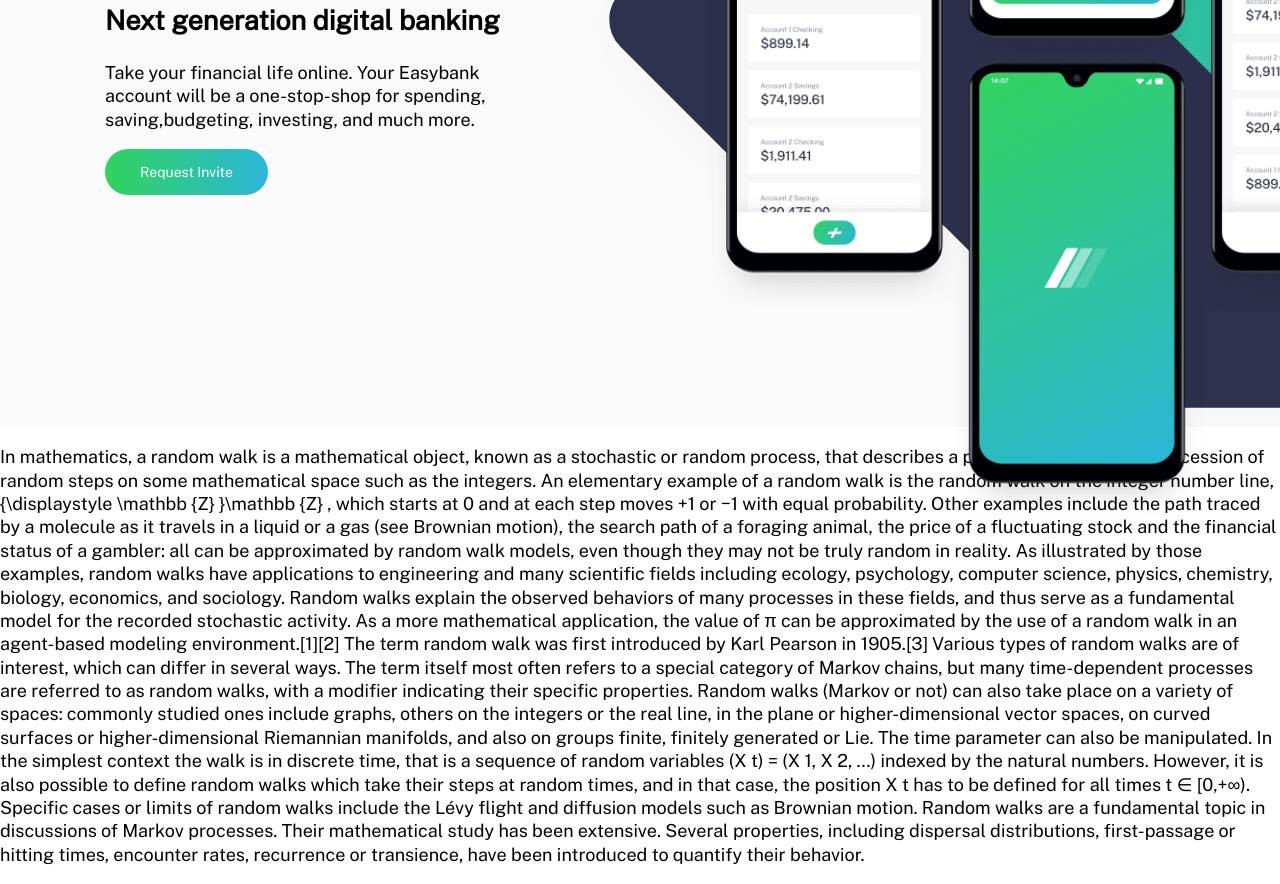
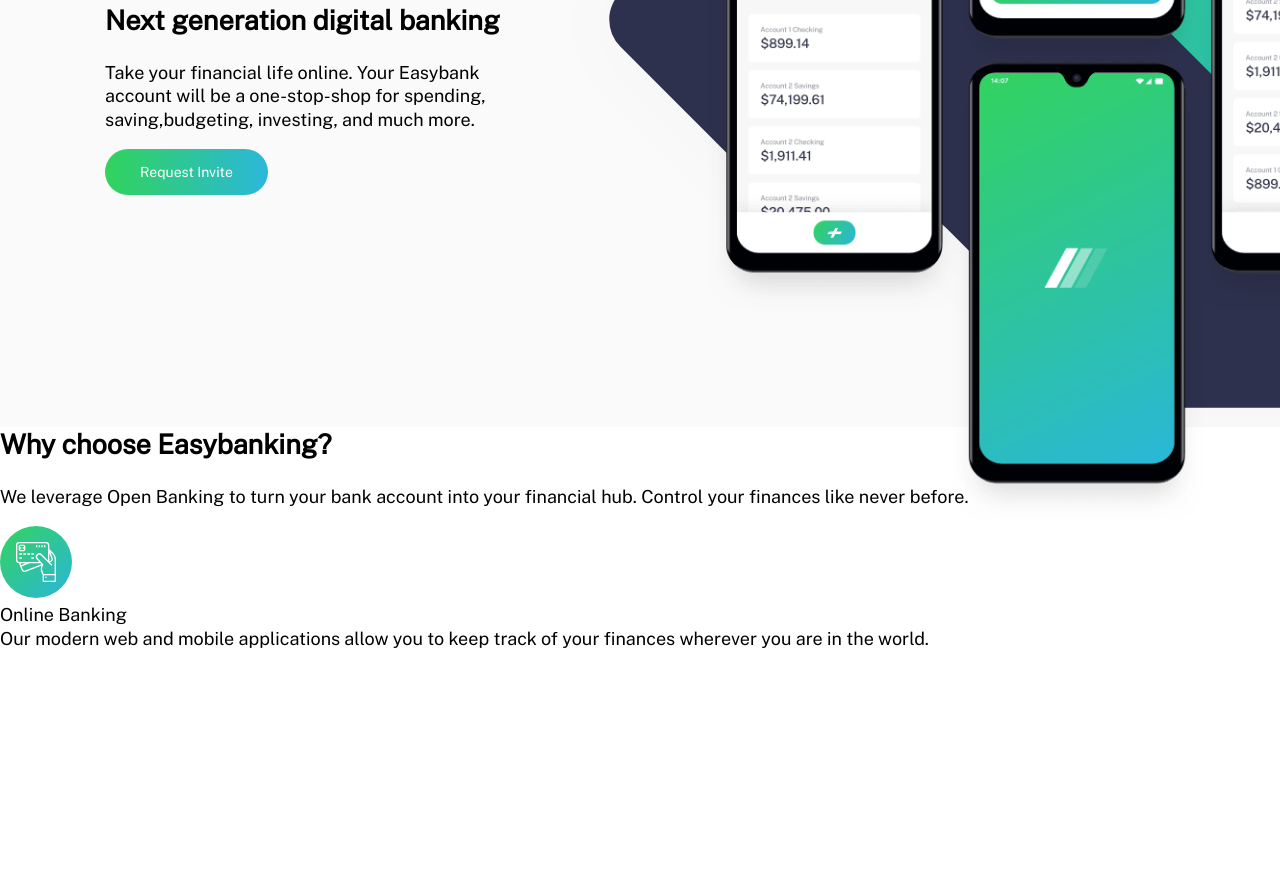
Before and after one commit to PramodKarki2000/simple_responsive_website, a plain HTML site: page index.html in a window 1280 px wide. Shown: the part 309-1193 px from the top of the page. After the commit the page ends 959 px from the top, so only its background shows below. Drawn offline with nearby package versions, Linux system fonts and the light colour scheme.

Commit message:
Adding the features file and css components

```diff
--- a/app/scss/style.scss
+++ b/app/scss/style.scss
@@ -4,3 +4,4 @@
 @import 'global';
 @import 'header';
 @import 'hero';
+@import '_features.scss';
--- a/index.html
+++ b/index.html
@@ -67,46 +67,25 @@
       </div>
     </section>
 
-    <p>
-      In mathematics, a random walk is a mathematical object, known as a
-      stochastic or random process, that describes a path that consists of a
-      succession of random steps on some mathematical space such as the
-      integers. An elementary example of a random walk is the random walk on the
-      integer number line, {\displaystyle \mathbb {Z} }\mathbb {Z} , which
-      starts at 0 and at each step moves +1 or −1 with equal probability. Other
-      examples include the path traced by a molecule as it travels in a liquid
-      or a gas (see Brownian motion), the search path of a foraging animal, the
-      price of a fluctuating stock and the financial status of a gambler: all
-      can be approximated by random walk models, even though they may not be
-      truly random in reality. As illustrated by those examples, random walks
-      have applications to engineering and many scientific fields including
-      ecology, psychology, computer science, physics, chemistry, biology,
-      economics, and sociology. Random walks explain the observed behaviors of
-      many processes in these fields, and thus serve as a fundamental model for
-      the recorded stochastic activity. As a more mathematical application, the
-      value of π can be approximated by the use of a random walk in an
-      agent-based modeling environment.[1][2] The term random walk was first
-      introduced by Karl Pearson in 1905.[3] Various types of random walks are
-      of interest, which can differ in several ways. The term itself most often
-      refers to a special category of Markov chains, but many time-dependent
-      processes are referred to as random walks, with a modifier indicating
-      their specific properties. Random walks (Markov or not) can also take
-      place on a variety of spaces: commonly studied ones include graphs, others
-      on the integers or the real line, in the plane or higher-dimensional
-      vector spaces, on curved surfaces or higher-dimensional Riemannian
-      manifolds, and also on groups finite, finitely generated or Lie. The time
-      parameter can also be manipulated. In the simplest context the walk is in
-      discrete time, that is a sequence of random variables (X t) = (X 1, X 2,
-      ...) indexed by the natural numbers. However, it is also possible to
-      define random walks which take their steps at random times, and in that
-      case, the position X t has to be defined for all times t ∈ [0,+∞).
-      Specific cases or limits of random walks include the Lévy flight and
-      diffusion models such as Brownian motion. Random walks are a fundamental
-      topic in discussions of Markov processes. Their mathematical study has
-      been extensive. Several properties, including dispersal distributions,
-      first-passage or hitting times, encounter rates, recurrence or transience,
-      have been introduced to quantify their behavior.
-    </p>
+    <section class="features">
+      <h2>Why choose Easybanking?</h2>
+      <p>
+        We leverage Open Banking to turn your bank account into your financial
+        hub. Control your finances like never before.
+      </p>
+
+      <div class="features__grid">
+        <div class="features__item">
+          <div class="features__icon"></div>
+          <img src="/images/icon-online.svg" alt="" />
+          <div class="features__title">Online Banking</div>
+          <div class="features__description">
+            Our modern web and mobile applications allow you to keep track of
+            your finances wherever you are in the world.
+          </div>
+        </div>
+      </div>
+    </section>
 
     <script src="app/js/script.js"></script>
   </body>
```
Also changed, not shown: app/scss/_features.scss (added).
